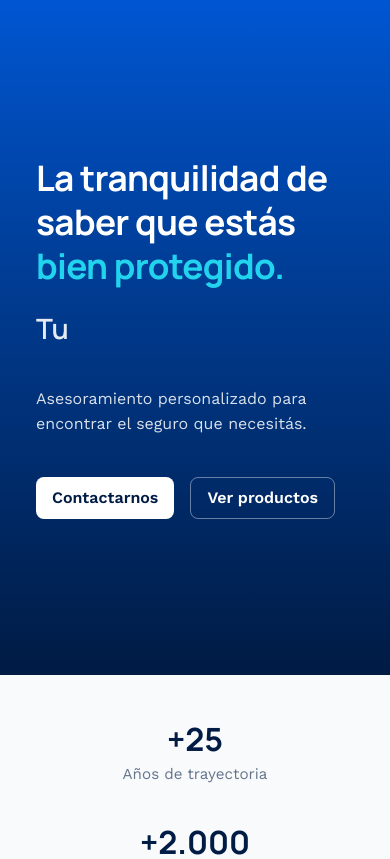
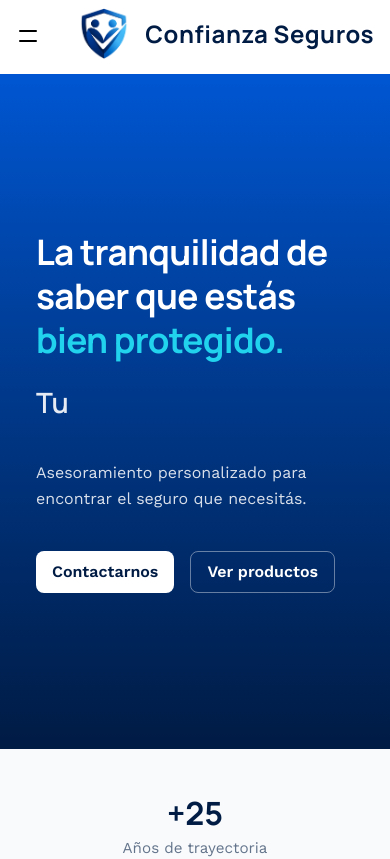
Before and after one commit to Gian282004/ConfianzaSeguros, a React (Vite) app: page / in a window 390 px wide. Shown: the top 859 px of the page. Built offline with nearby package versions, Linux system fonts and the light colour scheme.

Commit message:
Update header to handle mobileHeader layout and DesktopHeaderLayout

```diff
--- a/src/App.tsx
+++ b/src/App.tsx
@@ -1,6 +1,6 @@
 
 import {Route, Routes } from 'react-router'
-import {Header} from './components/Header.tsx'
+import {Header} from './components/header/Header.tsx'
 import {Footer} from './components/Footer.tsx'
 
 import './App.css'
--- /dev/null
+++ b/src/Hooks/UseHashScroll.tsx
@@ -0,0 +1,16 @@
+import { useEffect } from "react";
+import { useLocation } from "react-router";
+
+export function useHashScroll() {
+    const location = useLocation();
+
+    useEffect(() => {
+        if (!location.hash) return;
+
+        const element = document.querySelector(location.hash);
+
+        element?.scrollIntoView({
+            behavior: "smooth"
+        });
+    }, [location.hash]);
+}
--- /dev/null
+++ b/src/Hooks/UseIsMobile.tsx
@@ -0,0 +1,24 @@
+import { useSyncExternalStore } from "react";
+
+const QUERY = "(max-width: 1028px)";
+
+function subscribe(callback: () => void) {
+    const mediaQuery = window.matchMedia(QUERY);
+
+    mediaQuery.addEventListener("change", callback);
+
+    return () => {
+        mediaQuery.removeEventListener("change", callback);
+    };
+}
+
+function getSnapshot() {
+    return window.matchMedia(QUERY).matches;
+}
+
+export function useIsMobile() {
+    return useSyncExternalStore(
+        subscribe,
+        getSnapshot
+    );
+}
--- /dev/null
+++ b/src/components/header/Header.tsx
@@ -0,0 +1,12 @@
+import { HeaderDesktop } from "../header/HeaderDesktop.tsx"
+import { HeaderMobile } from "../header/HeaderMobile.tsx"
+import { useHashScroll } from "../../Hooks/UseHashScroll.tsx";
+import { useIsMobile } from "../../Hooks/UseIsMobile.tsx";
+export function Header() {
+  const isMobile=useIsMobile()
+
+       useHashScroll()
+    return (
+         !isMobile ? <HeaderDesktop/> : <HeaderMobile/>
+    )
+}
--- a/src/components/Header.tsx
+++ b/src/components/header/HeaderDesktop.tsx
@@ -1,11 +1,11 @@
 import { Link, NavLink, useLocation } from "react-router"
-import '../components/Header.css'
-import { navItems } from "../consts";
-import { Path } from "../types";
+import '../header/HeaderDesktop.css'
+import { navItems } from "../../consts";
+import { Path } from "../../types";
 
-import logo from "../assets/logo.png";
+import logo from "../../assets/logo.png";
 import { useEffect, useRef, useState } from "react";
-export function Header() {
+export function HeaderDesktop() {
     const location = useLocation();
     const linksRef = useRef<(HTMLElement | null)[]>([]);
     const [indicator, setIndicator] = useState({
@@ -14,23 +14,6 @@ export function Header() {
     })
 
     const [isHeaderVisible, setIsHeaderVisible] = useState(true)
-    const [isMobile, setIsMobile] = useState(
-    () => window.matchMedia("(max-width: 1028px)").matches
-);
-
-useEffect(() => {
-    const mediaQuery = window.matchMedia("(max-width: 1028px)");
-
-    function handleChange(event: MediaQueryListEvent) {
-        setIsMobile(event.matches);
-    }
-
-    mediaQuery.addEventListener("change", handleChange);
-
-    return () => {
-        mediaQuery.removeEventListener("change", handleChange);
-    };
-}, []);
 
 
     useEffect(() => {
@@ -51,17 +34,6 @@ useEffect(() => {
         return () => window.removeEventListener('scroll', handleScroll)
     }, [])
 
-
-
-    useEffect(() => {
-        if (location.hash) {
-            const element = document.querySelector(location.hash);
-
-            element?.scrollIntoView({
-                behavior: "smooth"
-            });
-        }
-    }, [location]);
 
     function updateIndicator() {
         let active;
@@ -100,9 +72,9 @@ useEffect(() => {
 
     const headerClassName = `header ${!isHeaderVisible ? 'hidden' : ''}`
     return (
-        <>
 
-           {!isMobile &&  <header className={headerClassName}>
+
+             <header className={headerClassName}>
                 <div>
                     <div className="header-logo">
                         <div className="header-presentation">
@@ -155,9 +127,6 @@ useEffect(() => {
                     <Link to={Path.PREGUNTAS_FRECUENTES}><button className="header-button">Preguntas frecuentes</button></Link>
                 </div>
 
-            </header>}
-
-        </>
-
+            </header>
     )
 }
--- /dev/null
+++ b/src/components/header/HeaderMobile.css
@@ -0,0 +1,153 @@
+.header-mobile{
+    position: sticky;
+    top: 0;
+    display: flex;
+    flex-direction: row;
+    justify-content: space-between;
+    align-items: center;
+    font-family: var(--font-body);
+    background-color: var(--surface);
+    width: 100%;
+    padding: 8px 16px;
+    z-index: 2;
+    transition: transform .5s ease;
+}
+
+.toggle-menu{
+    border: none;
+    background:none;
+}
+
+.header-mobile svg{
+    position: relative;
+    width: 24px;
+    height: 24px;
+    background: transparent;
+}
+
+.line {
+  stroke: currentColor;
+  stroke-width: 2;
+  stroke-linecap: round;
+  transform-box: fill-box;
+  transform-origin: center;
+  transition: transform 300ms ease;
+}
+
+.toggle-menu.open .line.line-top{
+    transform: translateY(5px) rotate(45deg);
+}
+
+.toggle-menu.open .line.line-bottom{
+    transform: translateY(-5px) rotate(-45deg);
+}
+
+
+.menu-content {
+  position: fixed;
+  inset: var(--header-height, 56px) 0 0;
+  z-index: 10;
+  display: flex;
+  flex-direction: column;
+  background: var(--background);
+  overflow-y: auto;
+  transform: scaleY(0);
+  transform-origin: top center;
+  opacity: 0;
+  visibility: hidden;
+  pointer-events: none;
+  transition:
+    transform 400ms cubic-bezier(.22, 1, .36, 1),
+    opacity 250ms ease,
+    visibility 0s linear 400ms;
+}
+
+.menu-content.open {
+  transform: scaleY(1);
+  opacity: 1;
+  visibility: visible;
+  pointer-events: auto;
+  transition:
+    transform 400ms cubic-bezier(.22, 1, .36, 1),
+    opacity 250ms ease,
+    visibility 0s;
+}
+
+/* Navegación */
+.menu-content nav {
+  flex: 1;
+  display: grid;
+  place-items: center;
+  padding: 2rem 1.5rem;
+}
+
+/* Lista */
+.header-mobile-list-items {
+  display: flex;
+  flex-direction: column;
+  align-items: center;
+  gap: 1.75rem;
+  margin: 0;
+  padding: 0;
+  list-style: none;
+}
+
+/* Elementos */
+.header-mobile-list-item {
+  font-family: var(--font-heading);
+  font-size: clamp(1.5rem, 5vw, var(--fs-h2));
+  font-weight: var(--fw-semibold);
+  letter-spacing: var(--letter-spacing-m);
+}
+
+/* Enlaces */
+.header-mobile-list-item a {
+  position: relative;
+  display: inline-block;
+  padding: 0.25rem 0;
+  color: var(--primary);
+  text-decoration: none;
+  transition: color 200ms ease;
+}
+
+/* Indicador del enlace activo */
+.header-mobile-list-item a.active::after {
+  content: "";
+  position: absolute;
+  left: 0;
+  bottom: 0;
+  width: 100%;
+  height: 3px;
+  border-radius: 999px;
+  background: var(--secondary);
+  transform-origin: center;
+  transition: transform 250ms ease;
+}
+
+.header-mobile-list-item a.active {
+  color: var(--secondary);
+}
+
+
+/* Hover */
+@media (hover: hover) {
+  .header-mobile-list-item a:hover {
+    color: var(--secondary);
+  }
+}
+
+/* Teclado */
+.header-mobile-list-item a:focus-visible {
+  outline: 2px solid var(--accent);
+  outline-offset: 6px;
+  border-radius: var(--radius-sm);
+}
+
+/* Accesibilidad: reducir movimiento */
+@media (prefers-reduced-motion: reduce) {
+  .menu-content,
+  .header-mobile-list-item a,
+  .header-mobile-list-item a::after {
+    transition: none;
+  }
+}
--- /dev/null
+++ b/src/components/header/HeaderMobile.tsx
@@ -0,0 +1,93 @@
+import { useEffect, useRef, useState } from "react"
+import '../header/HeaderMobile.css'
+import logo from '../../assets/logo.png'
+import { NavLink } from "react-router"
+import { navItems } from "../../consts"
+import { Path } from "../../types"
+export function HeaderMobile() {
+
+    const [isMenuOpen, setIsMenuOpen] = useState(false)
+    const headerRef=useRef<HTMLElement>(null)
+
+    useEffect(()=>{
+     const header=headerRef.current
+
+      if(!header) return
+    const observer=new ResizeObserver(([entry])=>{
+      header.style.setProperty("--header-height", `${entry.borderBoxSize[0].blockSize}px`)
+    })
+
+    observer.observe(header)
+    return () =>{
+        observer.disconnect()
+    }
+    },[])
+
+    const buttonClassName = `toggle-menu ${isMenuOpen ? 'open' : ''}`
+    return (
+        <header ref={headerRef} className="header-mobile">
+            <button
+                className={buttonClassName}
+                onClick={() => setIsMenuOpen(!isMenuOpen)}
+                aria-expanded={isMenuOpen}
+                aria-label={isMenuOpen ? 'Cerrar menú' : 'Abrir menú'}
+            >
+                <svg viewBox="0 0 24 24">
+                    <line className="line line-top" x1={4} y1={7} x2={20} y2={7} ></line>
+                    <line className="line line-bottom" x1={4} y1={17} x2={20} y2={17} ></line>
+                </svg>
+            </button>
+
+            <div className="header-logo">
+                <div className="header-presentation">
+                    <img
+                        className="header-logo-img"
+                        src={logo}
+                        alt="Logo de Confianza Seguros"
+                    />
+                    <h3 className="header-presentation-title">Confianza Seguros</h3>
+                </div>
+
+            </div>
+
+                <aside  className={`menu-content ${isMenuOpen ? "open" : ""}`}>
+                     <button
+                className={buttonClassName}
+                onClick={() => setIsMenuOpen(!isMenuOpen)}
+                aria-expanded={isMenuOpen}
+                aria-label={isMenuOpen ? 'Cerrar menú' : 'Abrir menú'}
+            >
+
+            </button>
+                    <nav>
+                        <ul className="header-mobile-list-items">
+                            {navItems.map((item) => (
+                                <li
+                                    key={item.path}
+
+                                    className="header-mobile-list-item"
+                                >
+                                    <NavLink
+                                        onClick={()=> setIsMenuOpen(false)}
+                                        to={item.path}
+                                        end={item.path === "/"}
+                                        className={({ isActive }) => {
+                                            if (item.path === `/${Path.PRODUCTOS}`) {
+                                                return location.hash === Path.PRODUCTOS ? "active" : "";
+                                            }
+
+                                            return isActive && !location.hash ? "active" : "";
+                                        }}
+                                    >
+                                        {item.name}
+                                    </NavLink>
+                                </li>
+                            ))}
+                        </ul>
+
+
+                    </nav>
+                </aside>
+        </header>
+    )
+}
```
Also changed, not shown: src/components/header/HeaderDesktop.css (renamed from src/components/Header.css).
